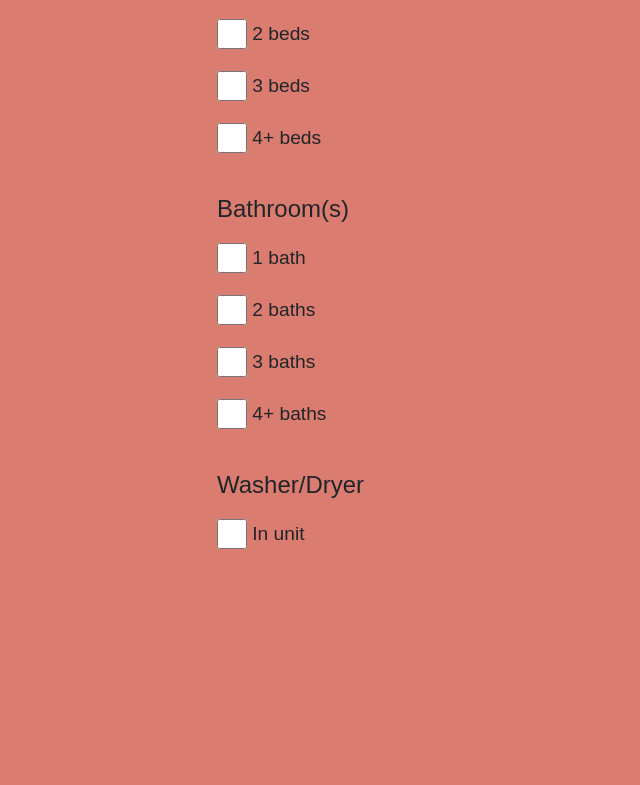
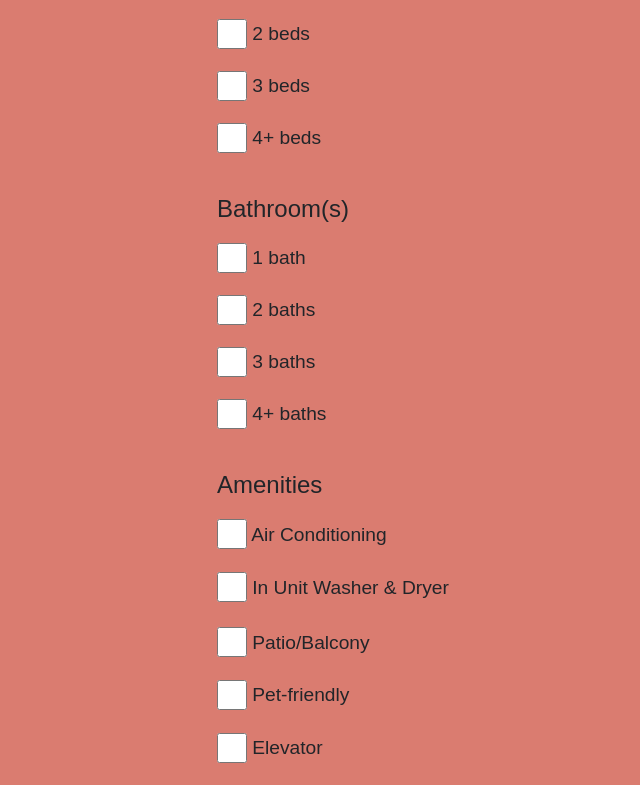
Before and after one commit to anhvqle/CSE437-Subletsgo, a React (Create React App) app: page /housing in a window 1280 px wide. Shown: the part 410-1195 px from the top of the page, without its empty margins (640-1280 px from the left). Before the commit the page ends 981 px from the top, so only its background shows below. Built offline with nearby package versions, Linux system fonts and the light colour scheme; sample sign-in values are in the browser's storage.

Commit message:
Add more filter to housing page

```diff
--- a/src/components/housing/HousingFilter.jsx
+++ b/src/components/housing/HousingFilter.jsx
@@ -75,10 +75,30 @@ const HousingFilter = () => {
                 </div>
                 <p />
 
-                <p className="filter-header">Washer/Dryer</p>
+                <p className="filter-header">Amenities</p>
                 <div className="ui">
                     <label className="filter-option">
-                        <input className="checkbox" type="checkbox" id="in-unit" />  In unit
+                        <input className="checkbox" type="checkbox" id="air-conditioning" />  Air Conditioning
+                    </label>
+                </div>
+                <div className="ui">
+                    <label className="filter-option">
+                        <input className="checkbox" type="checkbox" id="in-unit-washer-dryer" />  In Unit Washer & Dryer
+                    </label>
+                </div>
+                <div className="ui">
+                    <label className="filter-option">
+                        <input className="checkbox" type="checkbox" id="patio-balcony" />  Patio/Balcony
+                    </label>
+                </div>
+                <div className="ui">
+                    <label className="filter-option">
+                        <input className="checkbox" type="checkbox" id="pet-friendly" />  Pet-friendly
+                    </label>
+                </div>
+                <div className="ui">
+                    <label className="filter-option">
+                        <input className="checkbox" type="checkbox" id="elevator" />  Elevator
                     </label>
                 </div>
             </div>
```
Also changed, not shown: 1 other file (tests, documents, lock files or other folders).
